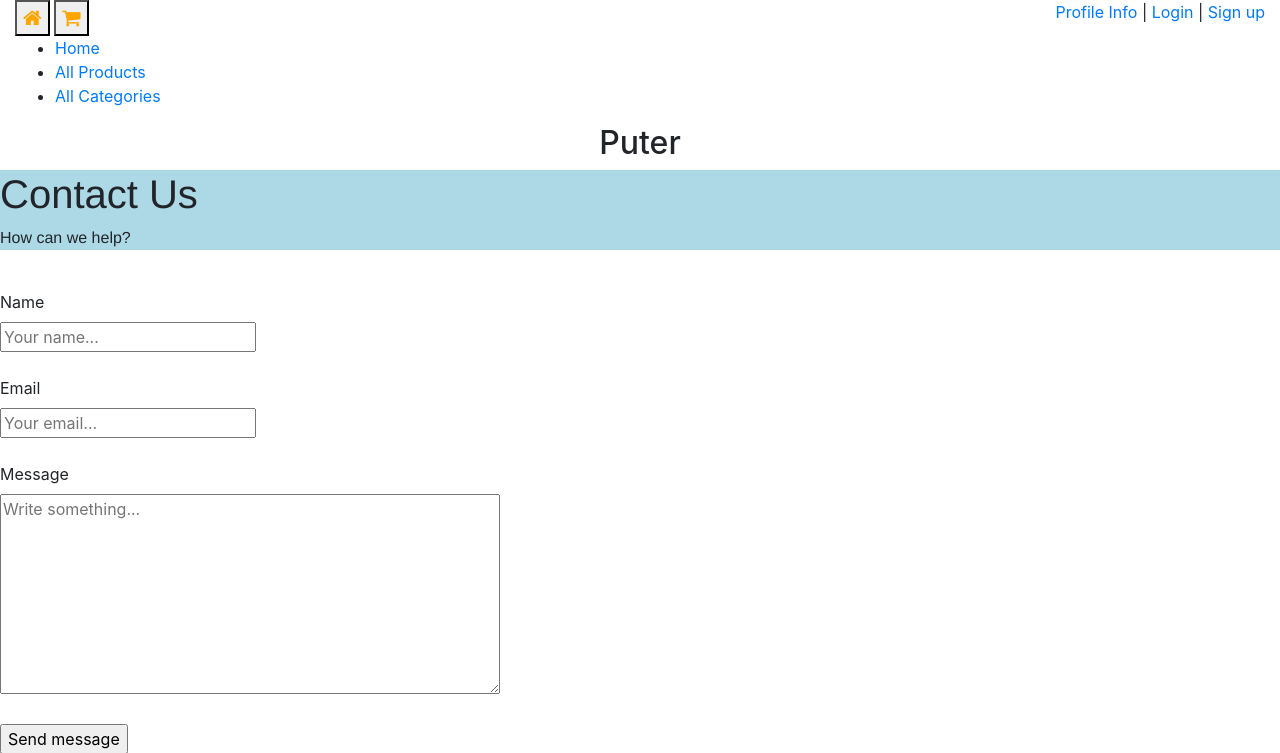
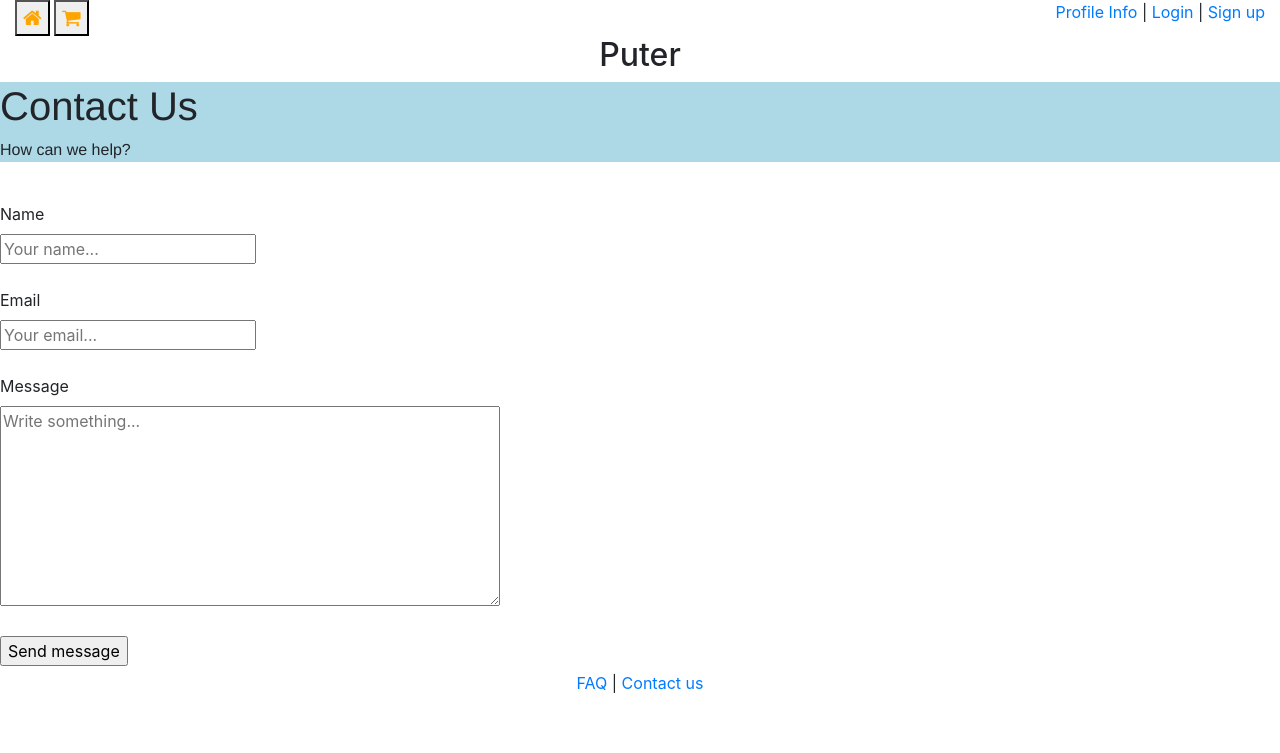
Before and after one commit to TheAeroHead/Puter, a Django app: page /index/contact_us in a window 1280 px wide. Shown: the top 753 px of the page. Run offline with Django 3.2, Linux system fonts and the light colour scheme; some libraries are stand-ins or nearby versions.

Commit message:
Updated cart to be properly linked and removed sidebar from homepage.

```diff
--- a/templates/base_generic.html
+++ b/templates/base_generic.html
@@ -17,14 +17,9 @@
 	  <div class="col-sm-2">
 	<div>
 		<a href="/index"><button style="font-size:20px"> <i class="fa fa-home" style="color:orange"></i></button></a>
-		<a href="/index/cart"><button style="font-size:20px"> <i class="fa fa-shopping-cart" style="color:orange"></i></button></a>
+		<a href="/cart"><button style="font-size:20px"> <i class="fa fa-shopping-cart" style="color:orange"></i></button></a>
 	</div>
      {% block sidebar %}
-        <ul class="sidebar-nav">
-          <li><a href="{% url 'index' %}">Home</a></li>
-          <li><a href="">All Products</a></li>
-          <li><a href="">All Categories</a></li>
-        </ul>
      {% endblock %}
       </div>
 
```
Also changed, not shown: products/models.py (+7 -1 lines).
